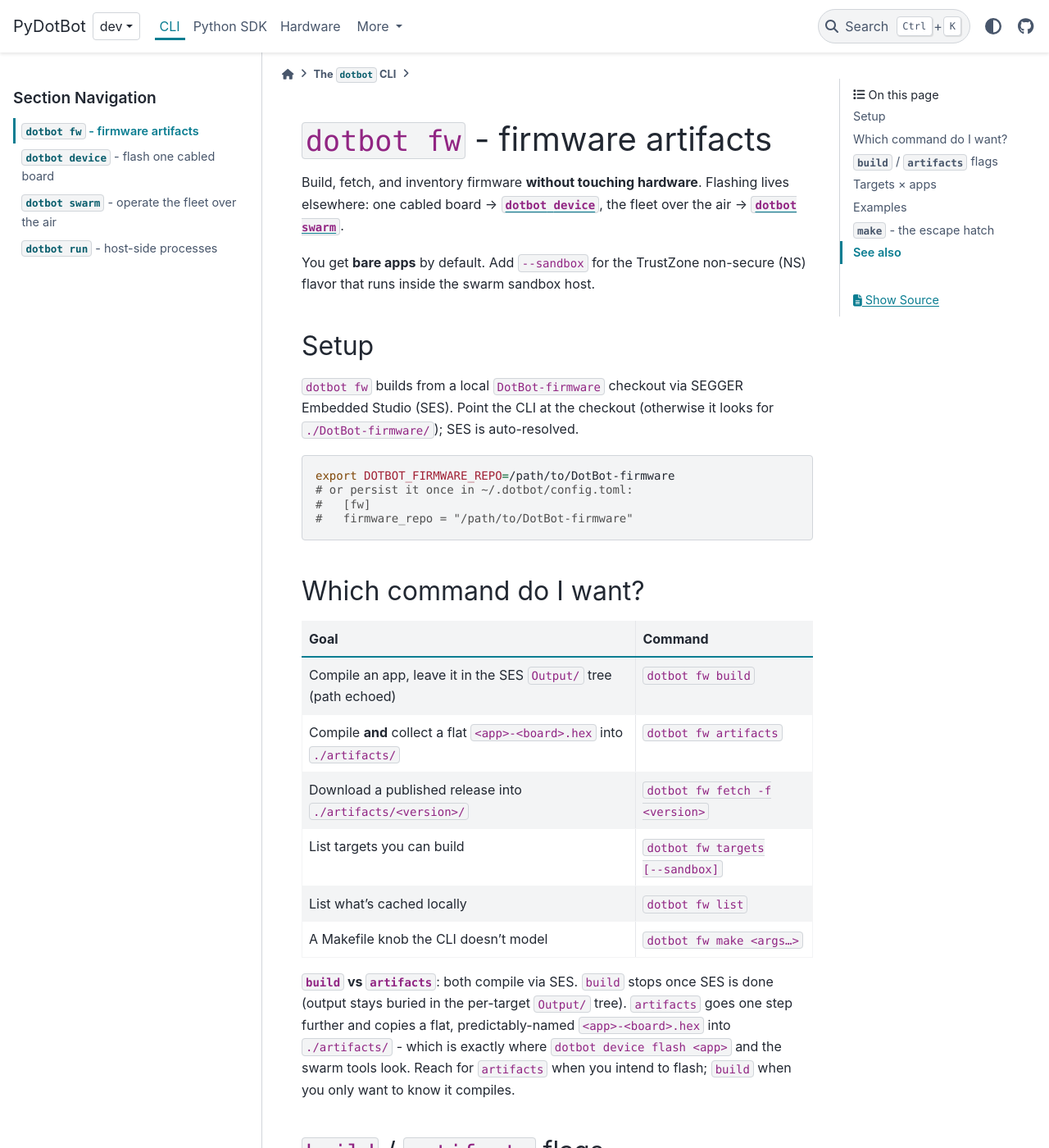
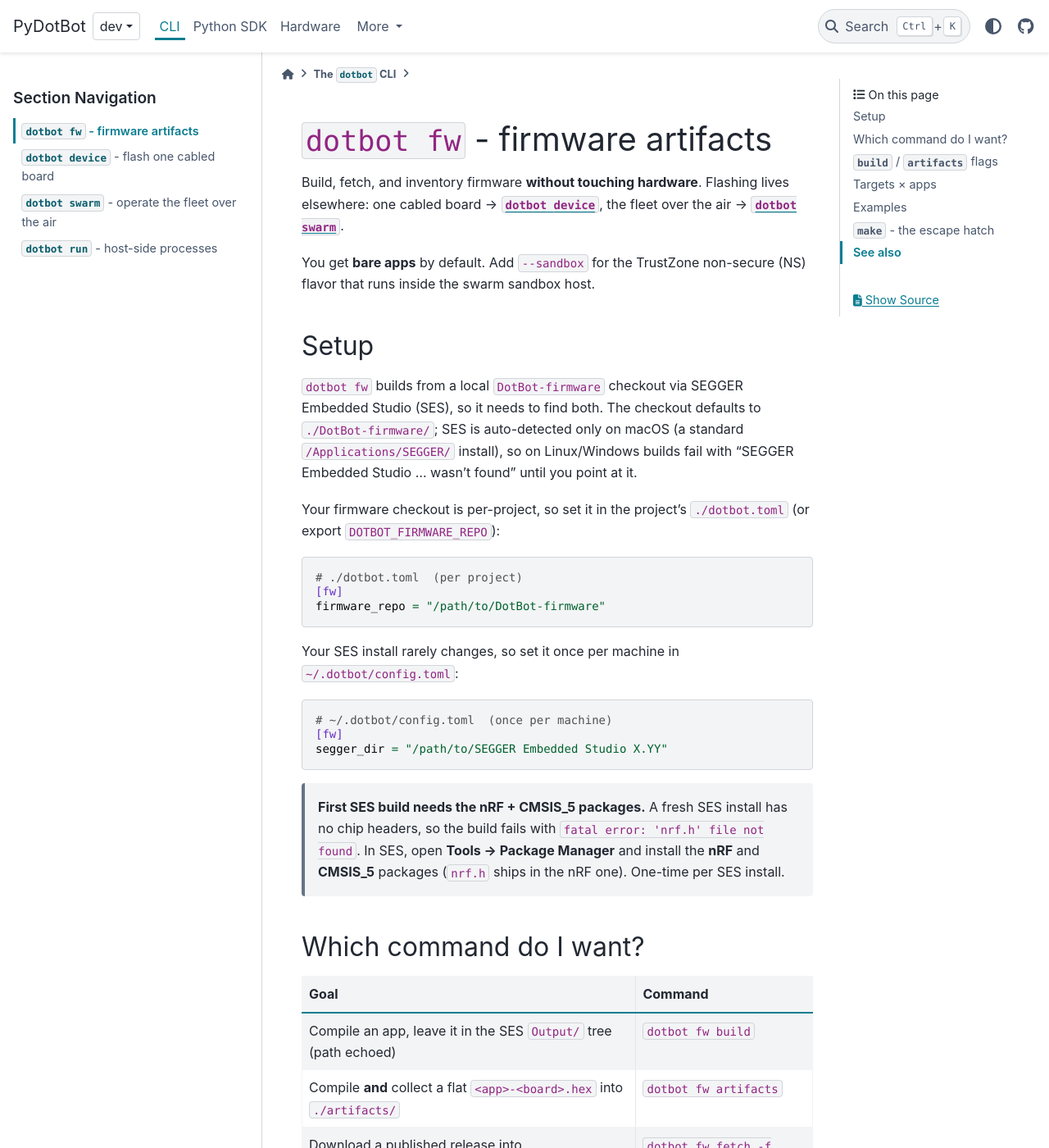
Before and after one commit to DotBots/PyDotBot, a Sphinx documentation site: the page built from doc/cli/fw.md, in a window 1280 px wide and 1400 px high. Shown: the whole window at 82% size. Built offline with Sphinx 7.4.7 and the PyData theme 0.15.4, drawn with Linux system fonts in a browser that asks for light colours.

Commit message:
doc: note the SES nRF and CMSIS_5 packages needed to build firmware
AI-assisted: Claude Opus 4.8

````diff
--- a/doc/cli/fw.md
+++ b/doc/cli/fw.md
@@ -10,15 +10,33 @@ non-secure (NS) flavor that runs inside the swarm sandbox host.
 ## Setup
 
 `dotbot fw` builds from a local `DotBot-firmware` checkout via SEGGER Embedded
-Studio (SES). Point the CLI at the checkout (otherwise it looks for
-`./DotBot-firmware/`); SES is auto-resolved.
+Studio (SES), so it needs to find both. The checkout defaults to
+`./DotBot-firmware/`; SES is auto-detected only on macOS (a standard
+`/Applications/SEGGER/` install), so on Linux/Windows builds fail with
+"SEGGER Embedded Studio ... wasn't found" until you point at it.
 
-```bash
-export DOTBOT_FIRMWARE_REPO=/path/to/DotBot-firmware
-# or persist it once in ~/.dotbot/config.toml:
-#   [fw]
-#   firmware_repo = "/path/to/DotBot-firmware"
+Your firmware checkout is per-project, so set it in the project's `./dotbot.toml`
+(or export `DOTBOT_FIRMWARE_REPO`):
+
+```toml
+# ./dotbot.toml  (per project)
+[fw]
+firmware_repo = "/path/to/DotBot-firmware"
 ```
+
+Your SES install rarely changes, so set it once per machine in
+`~/.dotbot/config.toml`:
+
+```toml
+# ~/.dotbot/config.toml  (once per machine)
+[fw]
+segger_dir = "/path/to/SEGGER Embedded Studio X.YY"
+```
+
+> **First SES build needs the nRF + CMSIS_5 packages.** A fresh SES install has
+> no chip headers, so the build fails with `fatal error: 'nrf.h' file not found`.
+> In SES, open **Tools → Package Manager** and install the **nRF** and
+> **CMSIS_5** packages (`nrf.h` ships in the nRF one). One-time per SES install.
 
 ## Which command do I want?
 
````
